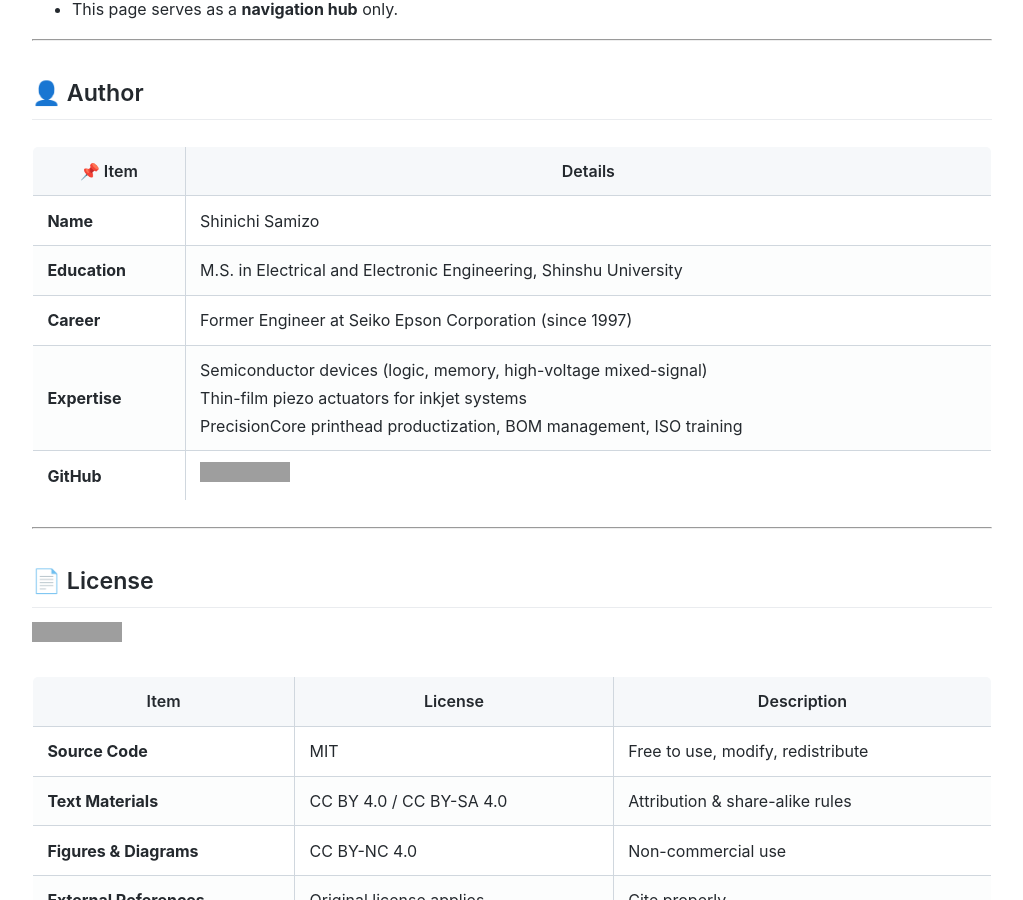
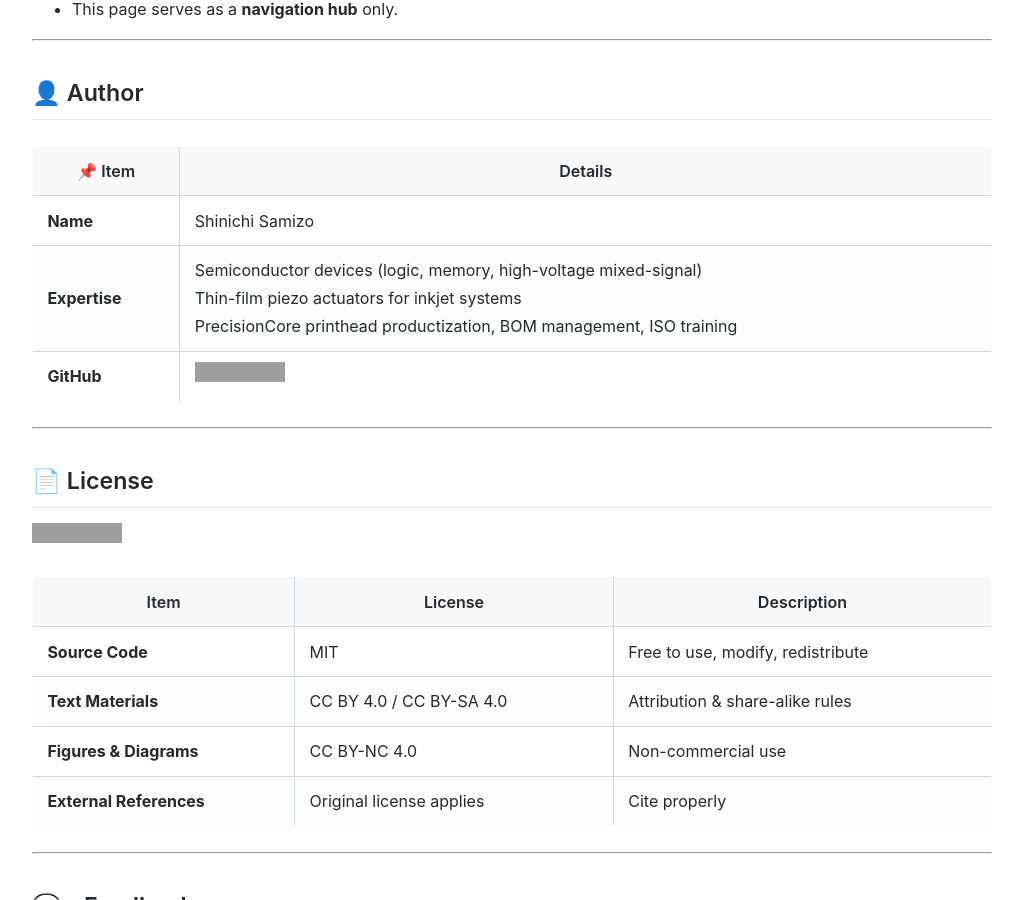
Before and after one commit to Samizo-AITL/aitl-animation-demos, a Jekyll site: the page built from index.md, in a window 1280 px wide and 900 px high, scrolled down 10742 px. Shown: the whole window, without its empty margins (128-1151 px from the left). Built offline with Jekyll 4.4.1, drawn with Linux system fonts in a browser that asks for light colours; grey boxes are pictures that could not be loaded.

Commit message:
Update index.md

```diff
--- a/index.md
+++ b/index.md
@@ -347,8 +347,6 @@ and control intuition, rather than parameter tuning or model accuracy.
 | 📌 Item | Details |
 |--------|---------|
 | **Name** | Shinichi Samizo |
-| **Education** | M.S. in Electrical and Electronic Engineering, Shinshu University |
-| **Career** | Former Engineer at Seiko Epson Corporation (since 1997) |
 | **Expertise** | Semiconductor devices (logic, memory, high-voltage mixed-signal)<br>Thin-film piezo actuators for inkjet systems<br>PrecisionCore printhead productization, BOM management, ISO training |
 | **GitHub** | [![GitHub](https://img.shields.io/badge/GitHub-Samizo--AITL-blue?style=for-the-badge&logo=github)](https://github.com/Samizo-AITL) |
 
```
